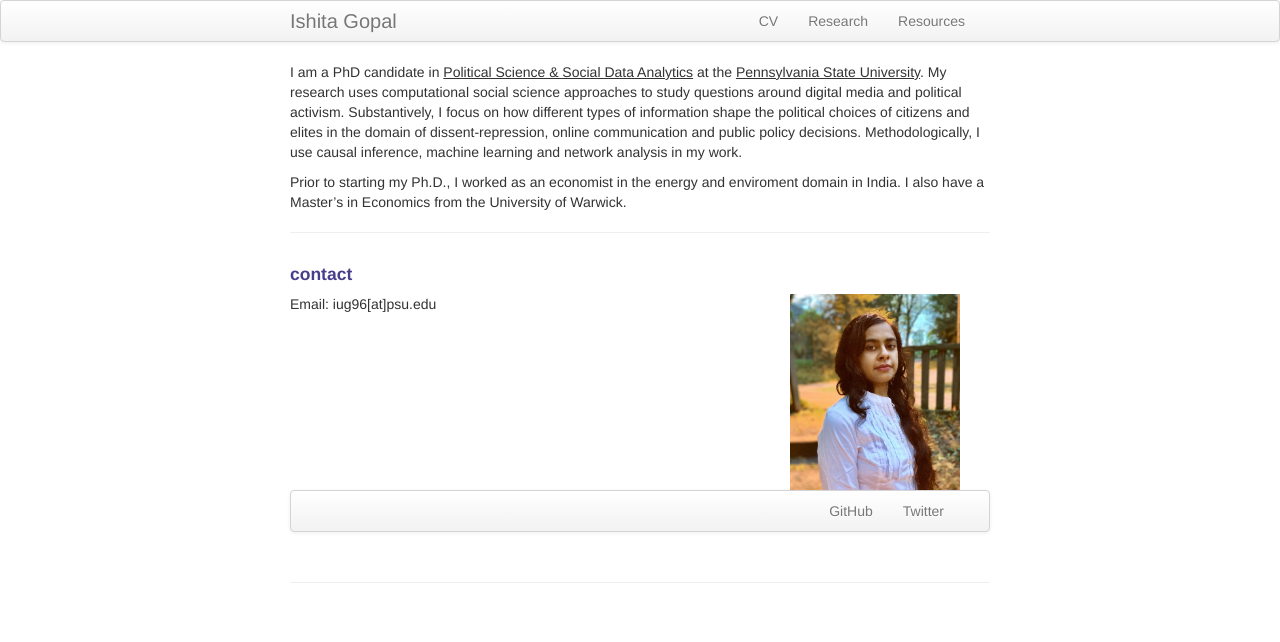
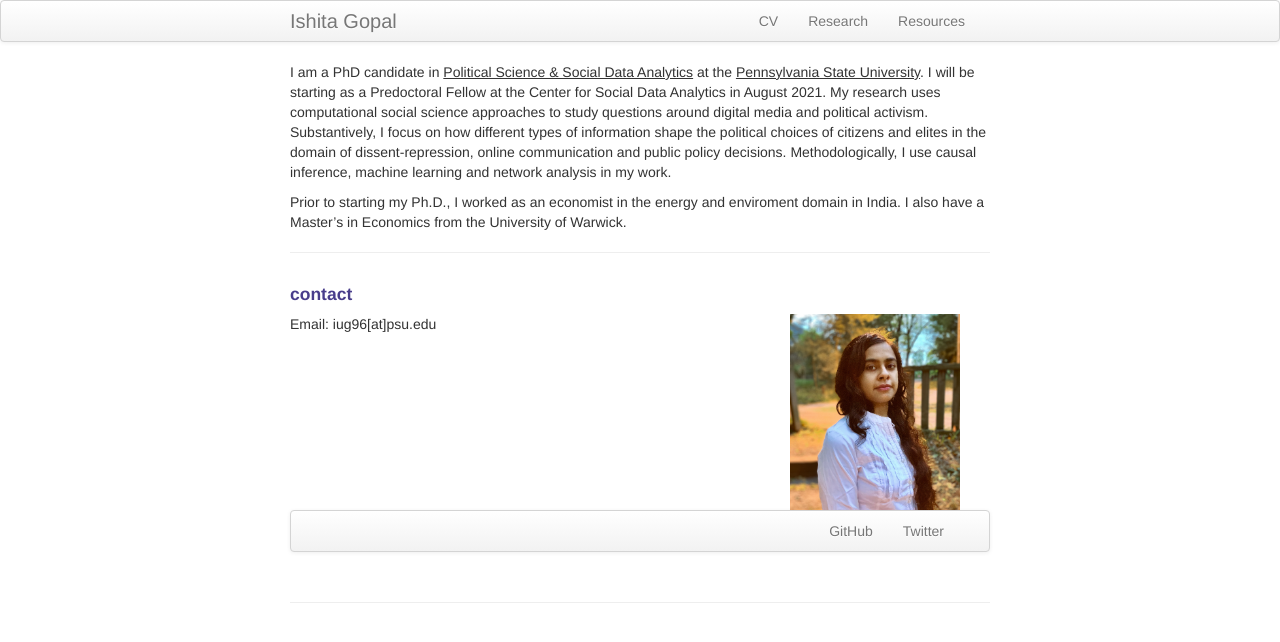
Before and after one commit to IshitaGopal/IshitaGopal.github.io, a Jekyll site: the page built from index.md, in a window 1280 px wide. Shown: the top 642 px of the page. Built offline with Jekyll 4.4.1, drawn with Linux system fonts in a browser that asks for light colours.

Commit message:
Update index.md

```diff
--- a/index.md
+++ b/index.md
@@ -5,7 +5,7 @@ description: Ishita Gopal is a PhD candidate at PSU.
 #keywords: CSS
 ---
 
-I am a PhD candidate in <u>Political Science & Social Data Analytics</u> at the <u>Pennsylvania State University</u>. My research uses computational social science approaches to study questions around digital media and political activism. Substantively, I focus on how different types of information shape the political choices of citizens and elites in the domain of dissent-repression, online communication and public policy decisions. Methodologically, I use causal inference, machine learning and network analysis in my work.
+I am a PhD candidate in <u>Political Science & Social Data Analytics</u> at the <u>Pennsylvania State University</u>. I will be starting as a Predoctoral Fellow at the Center for Social Data Analytics in August 2021. My research uses computational social science approaches to study questions around digital media and political activism. Substantively, I focus on how different types of information shape the political choices of citizens and elites in the domain of dissent-repression, online communication and public policy decisions. Methodologically, I use causal inference, machine learning and network analysis in my work.
 
 Prior to starting my Ph.D., I worked as an economist in the energy and enviroment domain in India. I also have a Master's in Economics from the University of Warwick.
 
```
